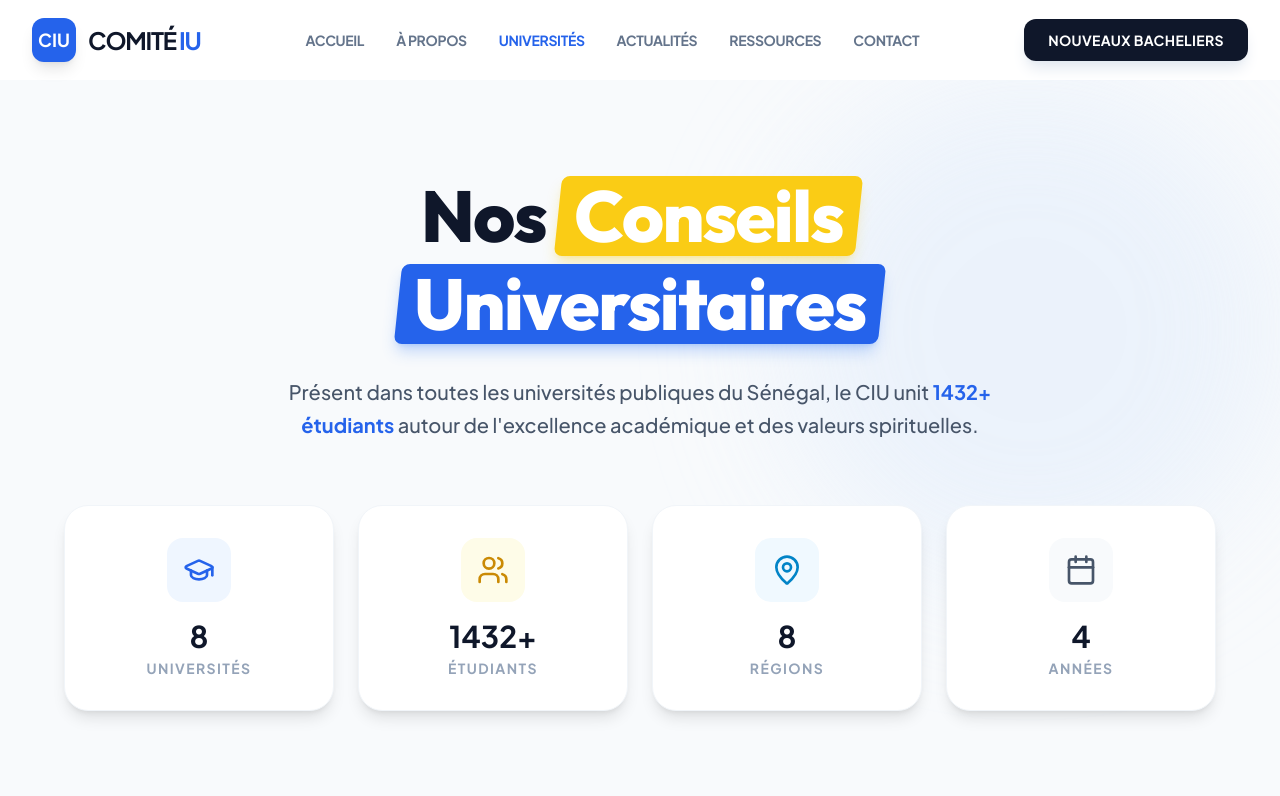
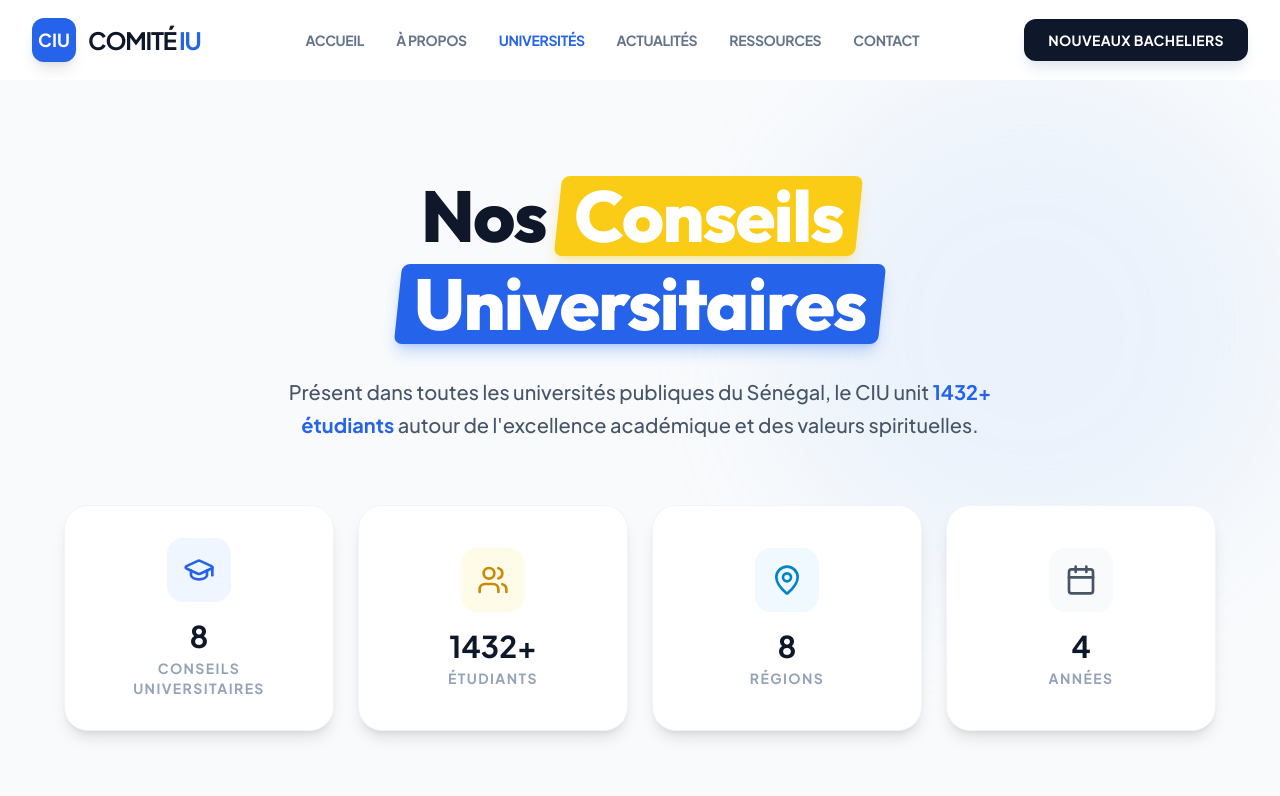
Before and after one commit to Rachidusfallensis/ciu-website, a React (Vite) app: page /universities in a window 1280 px wide. Shown: the top 796 px of the page. Built offline with nearby package versions, Linux system fonts and the light colour scheme.

Commit message:
chore: update university labels and stats
- Update 'Universities.jsx': Change label 'Universités' to 'Conseils universitaires'.
- Update 'NouveauxBacheliersPage.jsx': Update advice count from 8+ to 9+.

```diff
--- a/src/components/sections/Universities.jsx
+++ b/src/components/sections/Universities.jsx
@@ -212,7 +212,7 @@ export default function Universities() {
             animate={isUniversitiesInView ? "visible" : "hidden"}
           >
             {[
-              { icon: GraduationCap, number: universities.length, label: "Universités", color: "text-primary-600", bg: "bg-primary-50" },
+              { icon: GraduationCap, number: universities.length, label: "Conseils universitaires", color: "text-primary-600", bg: "bg-primary-50" },
               { icon: Users, number: `${totalMembers}+`, label: "Étudiants", color: "text-secondary-600", bg: "bg-secondary-50" },
               { icon: MapPin, number: "8", label: "Régions", color: "text-accent-600", bg: "bg-accent-50" },
               { icon: Calendar, number: "4", label: "Années", color: "text-slate-600", bg: "bg-slate-50" }
--- a/src/pages/NouveauxBacheliersPage.jsx
+++ b/src/pages/NouveauxBacheliersPage.jsx
@@ -253,7 +253,7 @@ export default function NouveauxBacheliersPage() {
               className="flex justify-center gap-12 md:gap-24"
             >
               <div className="text-center">
-                <div className="text-3xl md:text-5xl font-black text-transparent bg-clip-text bg-gradient-to-r from-yellow-300 to-yellow-500 mb-1">8+</div>
+                <div className="text-3xl md:text-5xl font-black text-transparent bg-clip-text bg-gradient-to-r from-yellow-300 to-yellow-500 mb-1">9+</div>
                 <div className="text-sm md:text-base text-slate-300 font-medium tracking-wide uppercase">Conseils</div>
               </div>
               <div className="text-center">
```
